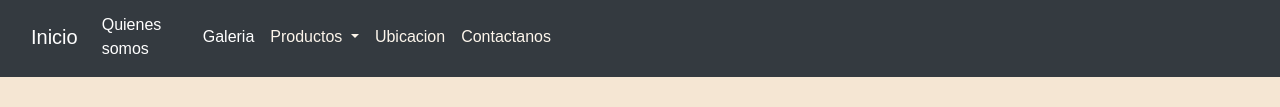
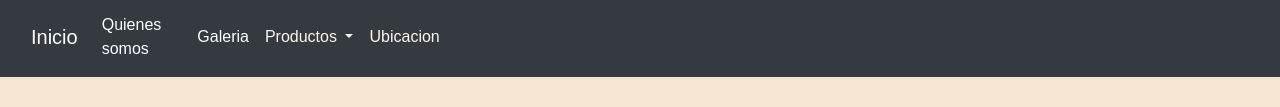
Before and after one commit to YaelVasquez/arte, a plain HTML site: page UbicacionAr.html in a window 1280 px wide. Shown: the part 216-323 px from the top of the page. Drawn offline with nearby package versions, Linux system fonts and the light colour scheme.

Commit message:
Update UbicacionAr.html

```diff
--- a/UbicacionAr.html
+++ b/UbicacionAr.html
@@ -64,9 +64,8 @@
               <li class="nav-item">
                 <a class="nav-link" href="UbicacionAr.html">Ubicacion </a>
               </li>
-              <li class="nav-item">
-                <a class="nav-link" href="ContactanosAr.html">Contactanos </a>
-              </li>
+
+
 
 
 
```
